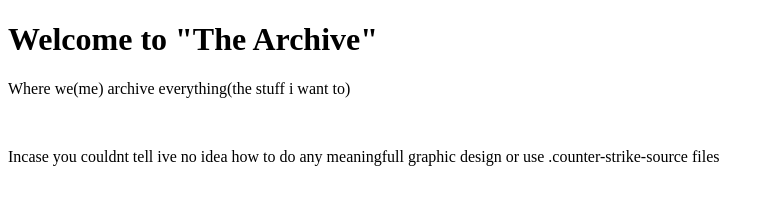
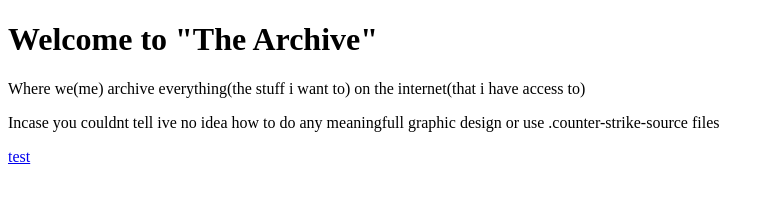
Before and after one commit to Raven-504/Raven-504.github.io, a plain HTML site: page archive/index.html in a window 1280 px wide. Shown: the whole page, without its empty margins (0-774 px from the left). Drawn offline with Linux system fonts and the light colour scheme.

Commit message:
Update index.html

```diff
--- a/archive/index.html
+++ b/archive/index.html
@@ -5,8 +5,8 @@
 </head>
 <body>
 <h1>Welcome to "The Archive"</h1>
-<p>Where we(me) archive everything(the stuff i want to)</p>
-<br>
+<p>Where we(me) archive everything(the stuff i want to) on the internet(that i have access to)</p>
 <p>Incase you couldnt tell ive no idea how to do any meaningfull graphic design or use .counter-strike-source files</p>
+<a href="../">test</a>
 </body>
 </html>
```
